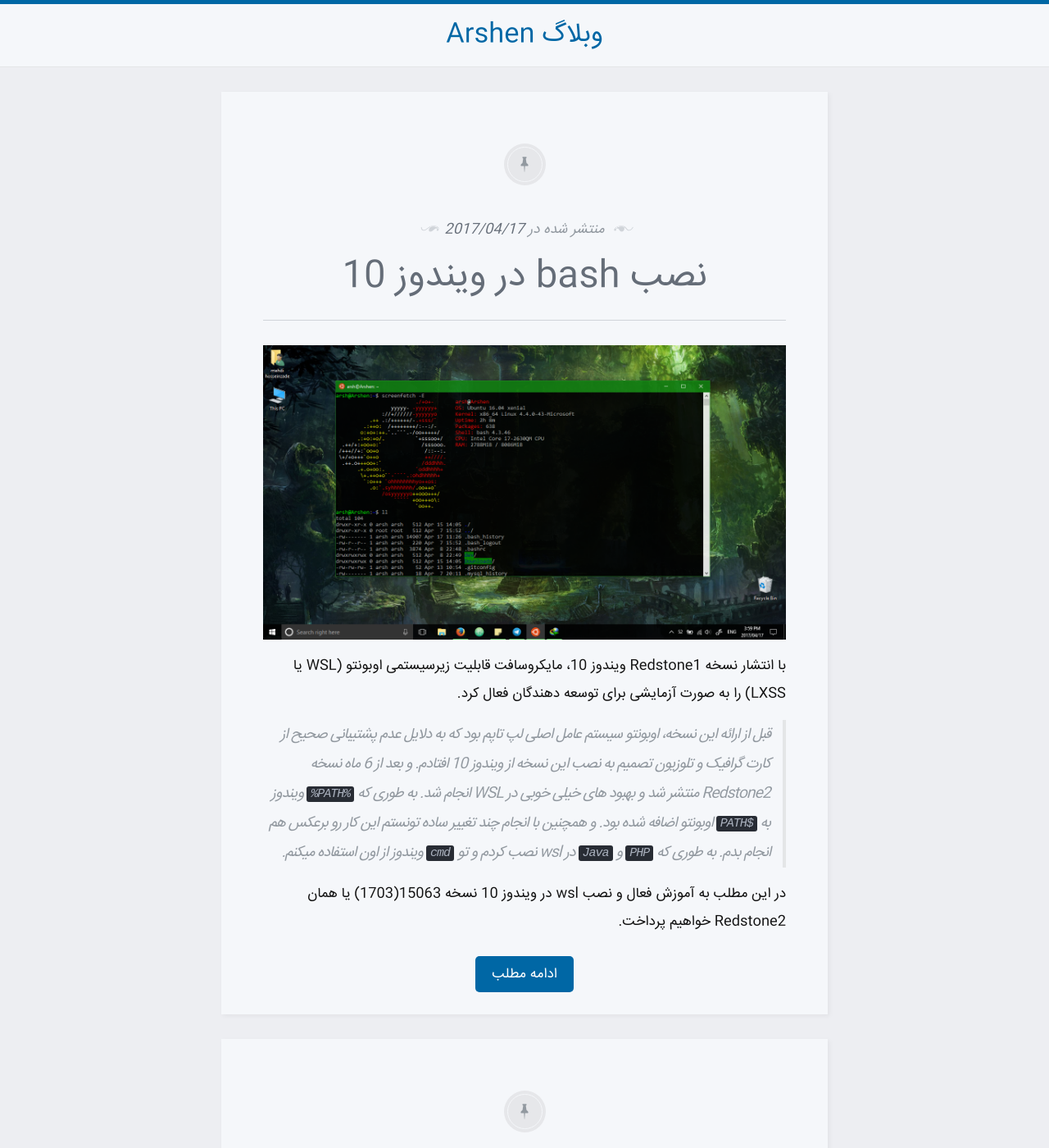
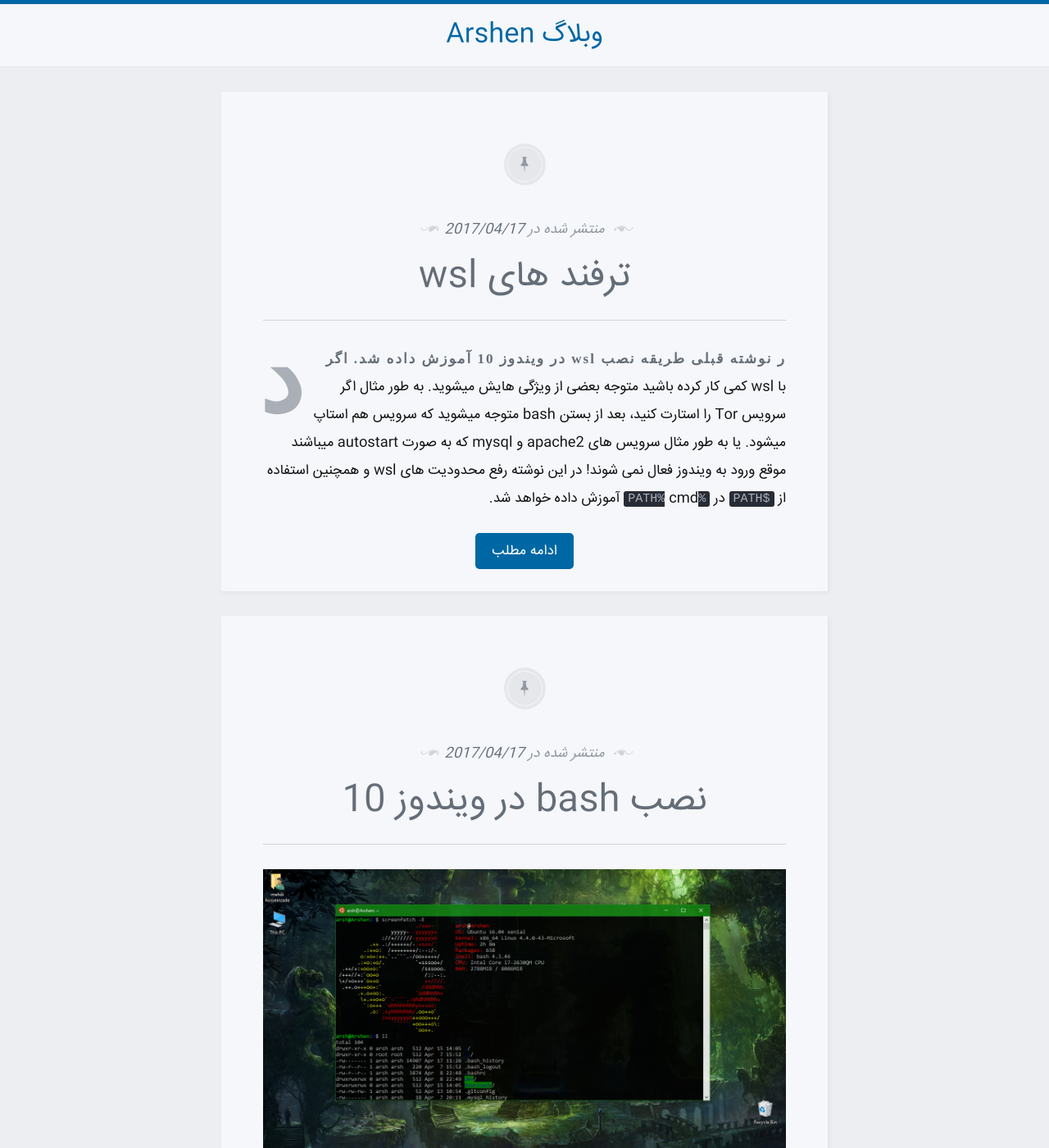
Before and after one commit to xtoolkit/blog.arshen.ir, a Jekyll site: the page built from index.html, in a window 1280 px wide and 1400 px high. Shown: the whole window at 82% size. Built offline with Jekyll 4.4.1, drawn with Linux system fonts in a browser that asks for light colours; some of the changed lines change nothing that is shown.

Commit message:
Updated Trick Of Wsl

````diff
--- a/_posts/2017-04-17-trick_of_wsl.markdown
+++ b/_posts/2017-04-17-trick_of_wsl.markdown
@@ -1,7 +1,16 @@
 ---
 title: ترفند های wsl
 date: 2017-04-17 19:36:00 +04:30
-published: false
+tags:
+- wsl
+- windows_10
+- lxss
+- trick
+- terminal
+image:
+  path: "/uploads/lxss.png"
+  height: 768
+  width: 1366
 ---
 
 در نوشته قبلی طریقه نصب wsl در ویندوز 10 آموزش داده شد. اگر با wsl کمی کار کرده باشید متوجه بعضی از ویژگی هایش میشوید. به طور مثال اگر سرویس Tor را استارت کنید، بعد از بستن bash متوجه میشوید که سرویس هم استاپ میشود. یا به طور مثال سرویس های apache2 و mysql که به صورت autostart میباشند موقع ورود به ویندوز فعال نمی شوند!
@@ -9,8 +18,62 @@
 
 <!-- more -->
 
+## دسترسی به فایل های wsl
+
+فایل های wsl در شاخه زیر قرار دارد و تاکیید شده به هیچ عنوان توسط نرم افزار های ویندوز فایل ها را ویرایش نکنید!
+
+‍‍‍```
+%USERPROFILE%\AppData\Local\lxss\home\arsh
+```
+
+## دسترسی سریع به bash
+
+### Open in Terminal در راست کلیک
+
+یکی از راحت ترین راه برای دسترسی به bash امکان Open in Terminal در منو راست کلیک می باشد. این امکان در اکثر دسکتاپ های گنو/لینوکس دیده میشود. برای اضافه کردن این امکان فایل رجیستر را از [اینجا](http://cdn.arshen.ir/fixwsl/1.0.0/Open_in_Terminal.reg) دانلود کرده و Merge نمائید.
+
+![w_t_oit.png](/uploads/w_t_oit.png)
+
+### از طریق Explorer
+
+برای دسترسی به bash از Explorer کافیست در adress bar کلمه `bash` را تایپ نمایید.
+
+### از طریق cmd
+
+برای دسترسی به bash از cmd بعد از اجرای آن دستور `bash` را تایپ نمایید.
+
+همچنین اگر بخواهید بطور مستقیم از cmd دستور bash اجرا نمایید میتوانید مانند کد زیر دسترسی نمائیید.
+
+``` cmd
+C:\Users\arshe>bash -c "echo $USER"
+arsh
+```
+
 ## همیشه اجرا کردن wsl در background task
 
 اگر بتوانیم یک tty از bash را در زمان ورود به ویندوز به صورت اتوماتیک اجرا کنیم و در پس زمینه قرار دهیم مشکل غیر فعال شدن سرویس ها در پس زمینه موقع بستن bash و همچنین سرویس های autostart حل می شود.
 
-بدین منظور ابتدا یک service فیک ایجاد میکنیم.
+بدین منظور قبلا کد بَشی نوشتیم تا شما بتوانید به صورت remote خیلی آسان این امکان را فراهم کنید. برای این کار کد زیر را در bash تایپ نمایید.
+
+``` sh
+curl -s http://cdn.arshen.ir/fixwsl/1.0.0/fixwsl.sh | sudo bash
+```
+
+## استفاده از بسته های bash در cmd
+
+شما میتوانید از بسته هایی که در bash نصب کرده اید در `%PATH%` ویندوز استفاده نمایید. به طور مثال شما `git` را در bash نصب میکنید که حجمی تقریبا 200KB دارد (در ویندوز حدود 3MB میباشد) و از طریق cmd استفاده کنید. در حالت معمول همچین امکانی قرار داده نشده است.
+
+برای این کار ابتدا فولدری را با نام دلخواه (مثال w2w) ایجاد کنید و آن را از طریق `Edit environment variables for your account` در `%PATH%` قرار دهید. سپس باید برای هر بسته فایل `.bat` با نام همان دستور ایجاد کنید و در w2w قرار دهید. برای مثال برای php, java, javac, git و دستور ll فایل bat ایجاد کرده ایم و شما میتوانید از [اینجا](cdn.arshen.ir/fixwsl/1.0.0/w2w.zip) آن ها را دریافت نمایید و در فولدر w2w قرار دهید.
+
+ساختار فایل php.bat
+
+``` cmd
+@echo off
+set v_params=%*
+set v_params=%v_params:\=/%
+set v_params=%v_params:c:=/mnt/c%
+set v_params=%v_params:"=\"%
+@bash -c "php %v_params%"
+```
+
+در پایان امیدوارم با استفاده از این ترفند ها طعم شیرین bash اوبونتو را در ویندوز 10 احساس کنید.
````
